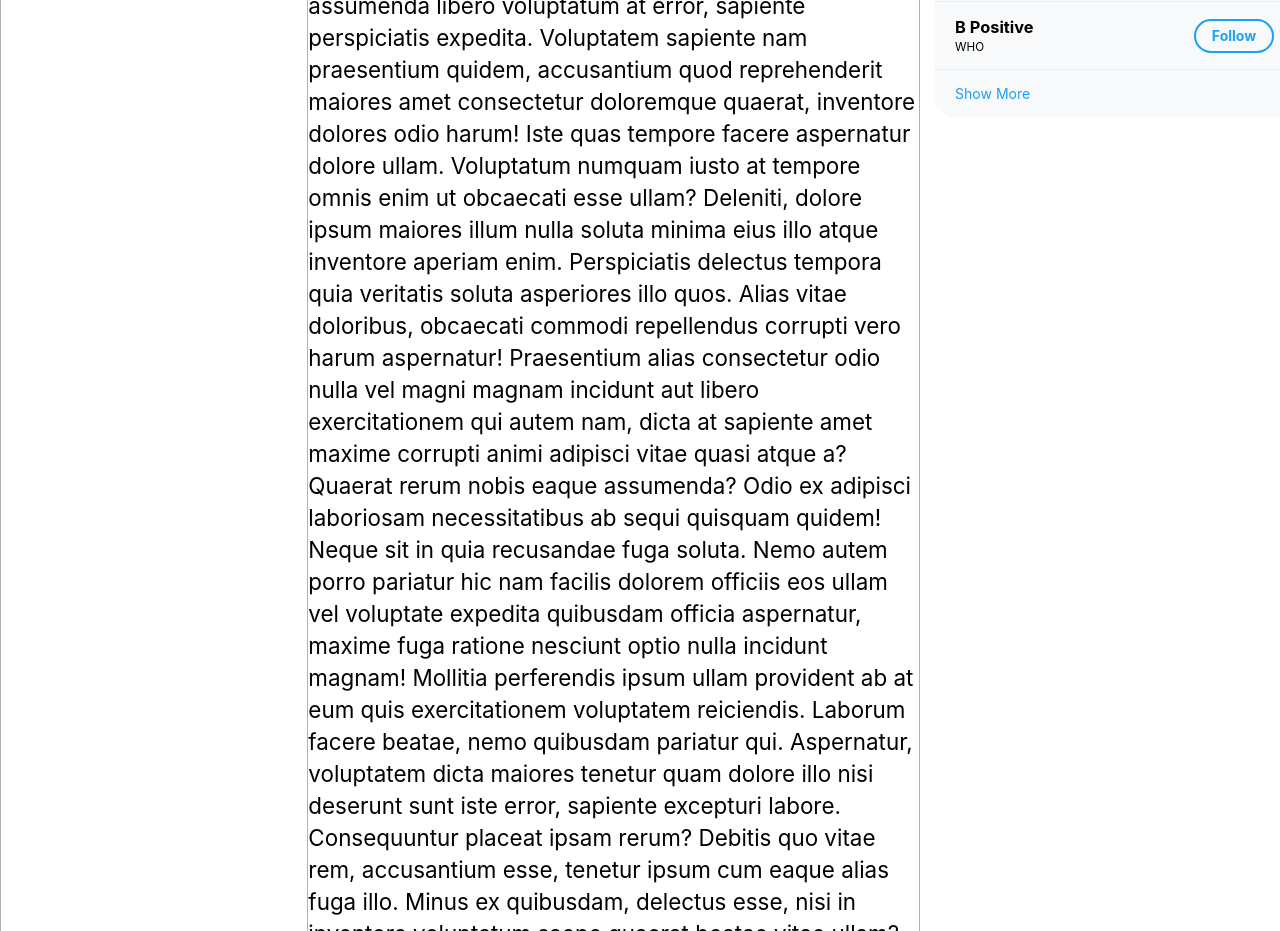
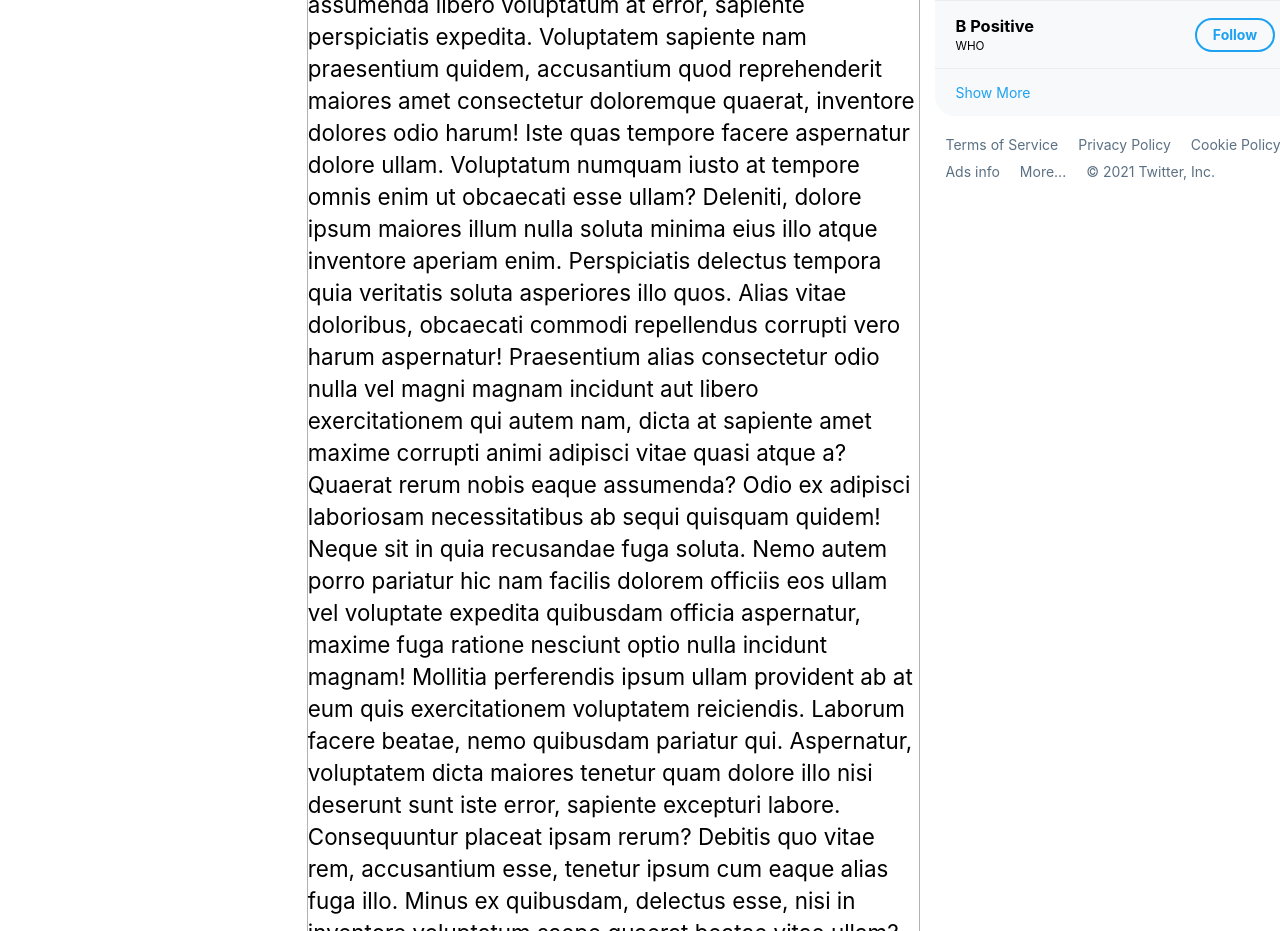
Before and after one commit to abhishekram404/twitter-clone, a React (Create React App) app: page / in a window 1280 px wide. Shown: the part 2060-2991 px from the top of the page. Built offline with nearby package versions, Linux system fonts and the light colour scheme.

Commit message:
Add Right Footer component

```diff
--- a/src/components/Right.jsx
+++ b/src/components/Right.jsx
@@ -3,6 +3,8 @@ import Search from "./sub-components/Search";
 import TopicsToFollow from "./sub-components/TopicsToFollow";
 import TrendsForYou from "./sub-components/TrendsForYou";
 import WhoToFollow from "./sub-components/WhoToFollow";
+import RightFooter from "./sub-components/RightFooter";
+
 export default function Right() {
   return (
     <div className="right">
@@ -10,6 +12,7 @@ export default function Right() {
       <TrendsForYou />
       <WhoToFollow />
       <TopicsToFollow />
+      <RightFooter />
     </div>
   );
 }
--- /dev/null
+++ b/src/components/sub-components/RightFooter.jsx
@@ -0,0 +1,14 @@
+import React from "react";
+
+export default function RightFooter() {
+  return (
+    <div className="right-footer">
+      <a href="#terms">Terms of Service</a>
+      <a href="#terms">Privacy Policy</a>
+      <a href="#terms">Cookie Policy</a>
+      <a href="#terms">Ads info</a>
+      <a href="#terms">More...</a>
+      <p>&copy; 2021 Twitter, Inc.</p>
+    </div>
+  );
+}
--- a/src/styles/App.css
+++ b/src/styles/App.css
@@ -20,7 +20,6 @@ body .App {
   display: grid;
   -ms-grid-columns: 1fr 2fr 1.4fr;
       grid-template-columns: 1fr 2fr 1.4fr;
-  border: 0.5px solid rgba(0, 0, 0, 0.3);
 }
 
 .middle {
@@ -421,6 +420,11 @@ body .App {
   transition: 0.4s;
 }
 
+.topics-to-follow .topics .topic .follow-btn:hover {
+  background: #1da1f2;
+  color: #fff;
+}
+
 .topics-to-follow .topics .topic .close-btn {
   height: 30px;
   width: 30px;
@@ -468,6 +472,23 @@ body .App {
   background: #ebeef0;
 }
 
+.right-footer {
+  display: -webkit-box;
+  display: -ms-flexbox;
+  display: flex;
+  -ms-flex-wrap: wrap;
+      flex-wrap: wrap;
+}
+
+.right-footer a {
+  text-decoration: none;
+}
+
+.right-footer > * {
+  color: #5b7083;
+  margin: 5px 10px;
+}
+
 .right {
   padding: 0px 15px;
   display: -webkit-box;
--- a/src/styles/_main.scss
+++ b/src/styles/_main.scss
@@ -1,10 +1,6 @@
 .container {
-  // min-height: 100vh;
   margin: 0px auto;
   width: 1350px;
-  // background-color: #dadada;
   display: grid;
   grid-template-columns: 1fr 2fr 1.4fr;
-
-  border: 0.5px solid rgba(0, 0, 0, 0.3);
 }
--- a/src/styles/_right.scss
+++ b/src/styles/_right.scss
@@ -2,6 +2,7 @@
 @import "trendsforyou";
 @import "whotofollow";
 @import "topicstofollow";
+@import "rightfooter";
 .right {
   padding: 0px 15px;
   @include flex-column;
--- /dev/null
+++ b/src/styles/_rightfooter.scss
@@ -0,0 +1,11 @@
+.right-footer {
+  display: flex;
+  flex-wrap: wrap;
+  a {
+    text-decoration: none;
+  }
+  & > * {
+    color: $grey;
+    margin: 5px 10px;
+  }
+}
--- a/src/styles/_topicstofollow.scss
+++ b/src/styles/_topicstofollow.scss
@@ -23,6 +23,10 @@
 
       .follow-btn {
         @include follow-btn;
+      }
+      .follow-btn:hover {
+        background: $primaryColor;
+        color: #fff;
       }
       .close-btn {
         @include csquare(30px, 30px);
```
Also changed, not shown: src/styles/_whotofollow.scss (+1 -8 lines), 1 other file (tests, documents, lock files or other folders).
